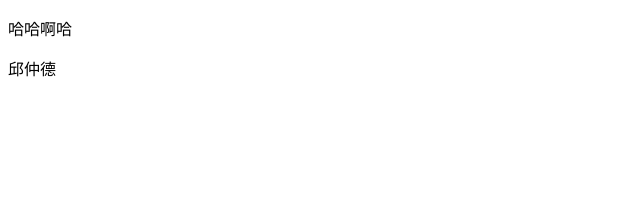
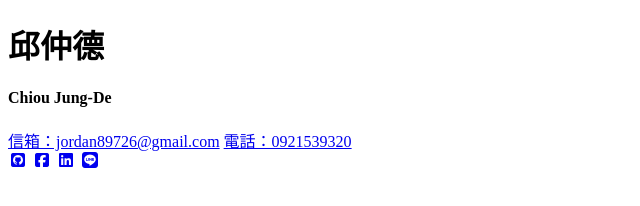
Before and after one commit to jordan0726/resume-lab, a plain HTML site: page index.html in a window 1280 px wide. Shown: the whole page, without its empty margins (0-640 px from the left). Drawn offline with Linux system fonts and the light colour scheme.

Commit message:
更新名字和聯絡方式

```diff
--- a/index.html
+++ b/index.html
@@ -2,14 +2,28 @@
 <html>
   <head>
     <title>德德的履歷</title>
+    <link rel='stylesheet' href='https://cdnjs.cloudflare.com/ajax/libs/font-awesome/6.1.1/css/all.min.css'/>
+    <link rel="stylesheet" href="all.css">
   </head>
   <body>
+  <div class="title container border-bottom">
+    <div>
+      <h1>邱仲德</h1>
+      <h4>Chiou Jung-De</h4>
+    </div>
+    <div class="contact">
+      <a href="mailto:jordan89726@gmail.com">信箱：jordan89726@gmail.com</a>
+			<a href="tel:0921539320">電話：0921539320</a>
+      <div class="icon">
+        <a  href="https://github.com/jordan0726/resume-lab"><i class="fa-brands fa-github-square"></i></a>
+        <a  href="https://github.com/jordan0726/resume-lab"><i class="fa-brands fa-facebook-square"></i></a>
+        <a  href="#"><i class="fa-brands fa-linkedin"></i></a>
+        <a  href="#"><i class="fa-brands fa-line"></i></a>
+      </div>
+      </div>
 
-    <main>
-      <p>哈哈啊哈</p>
-      <p>邱仲德</p>
-    </main>
-
+    </div>
+  </div>
   </body>
 
 </html>
```
